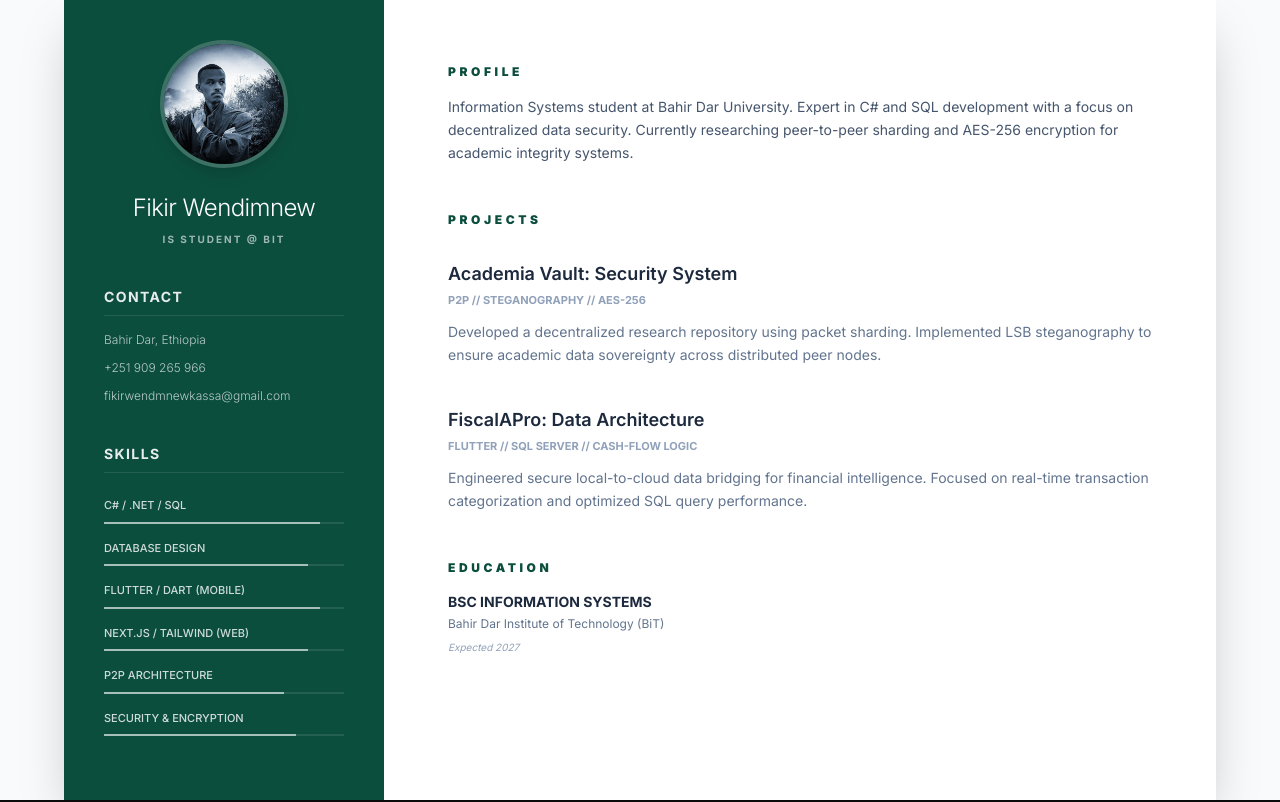
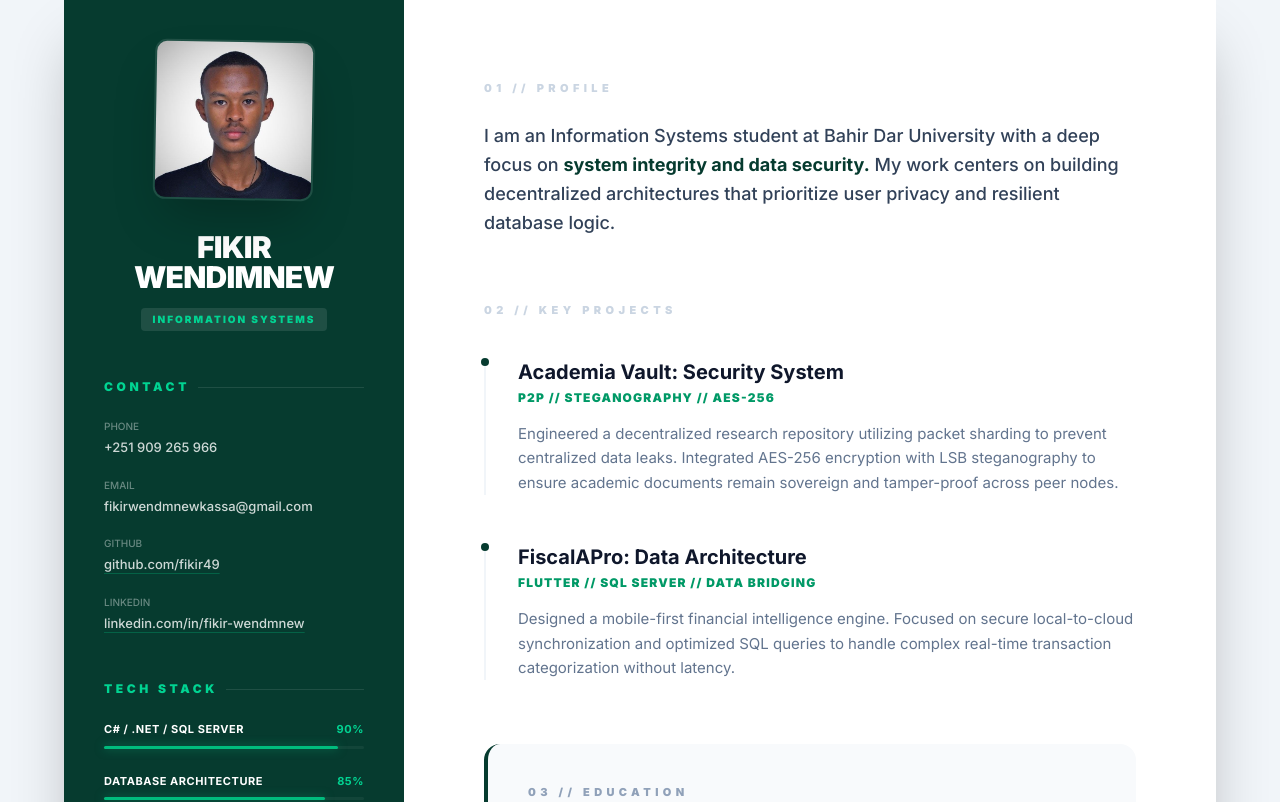
Before and after one commit to fikir49/my-portfolio, a Next.js app: page /resume in a window 1280 px wide. Shown: the top 802 px of the page. Built offline with nearby package versions, Linux system fonts and the light colour scheme.

Commit message:
FINAL_STABLE: Updated resume UI, photo path, and contacts

```diff
--- a/app/resume/page.tsx
+++ b/app/resume/page.tsx
@@ -3,52 +3,75 @@ import Image from 'next/image';
 
 export default function ResumePage() {
   const skillsList = [
-    { name: "C# / .NET / SQL", level: 90 },
-    { name: "Database Design", level: 85 },
+    { name: "C# / .NET / SQL Server", level: 90 },
+    { name: "Database Architecture", level: 85 },
     { name: "Flutter / Dart (Mobile)", level: 90 },
     { name: "Next.js / Tailwind (Web)", level: 85 },
-    { name: "P2P Architecture", level: 75 },
-    { name: "Security & Encryption", level: 80 }
+    { name: "P2P Systems & Sharding", level: 75 },
+    { name: "Cybersecurity & AES-256", level: 80 }
   ];
 
   return (
-    <div className="min-h-screen bg-[#f8fafc] text-slate-800 font-sans">
-      <div className="flex flex-col md:flex-row max-w-6xl mx-auto shadow-2xl min-h-screen bg-white">
+    <div className="min-h-screen bg-[#f1f5f9] text-slate-900 font-sans antialiased">
+      <div className="flex flex-col md:flex-row max-w-6xl mx-auto shadow-[0_35px_60px_-15px_rgba(0,0,0,0.3)] min-h-screen bg-white">
 
-        {/* SIDEBAR: The 'Professional' Green */}
-        <aside className="w-full md:w-[320px] bg-[#0c4e3e] p-10 text-white shrink-0">
-          <div className="text-center mb-10">
-            <div className="relative w-32 h-32 mx-auto rounded-full overflow-hidden border-4 border-white/20 shadow-lg">
+        {/* SIDEBAR: Deep Professional Emerald */}
+        <aside className="w-full md:w-[340px] bg-[#063b2f] p-10 text-white shrink-0">
+          <div className="text-center mb-12">
+            <div className="relative w-40 h-40 mx-auto rounded-xl overflow-hidden border-2 border-white/10 shadow-2xl rotate-1 group hover:rotate-0 transition-transform duration-500">
               <Image
-                src="/images/me.jpg"
+                src="/images/re_pho.jpg"
                 alt="Fikir Wendimnew Kassa"
                 fill
-                className="object-cover"
+                className="object-cover scale-110 group-hover:scale-100 transition-transform duration-500"
                 priority
               />
             </div>
-            <h1 className="mt-6 text-2xl font-light tracking-tight">Fikir Wendimnew</h1>
-            <p className="mt-2 text-[10px] uppercase tracking-[0.2em] text-white/60 font-bold">IS Student @ BiT</p>
+            <h1 className="mt-8 text-3xl font-black tracking-tight leading-none uppercase">Fikir<br/>Wendimnew</h1>
+            <div className="mt-4 inline-block px-3 py-1 bg-white/10 rounded text-[10px] uppercase tracking-[0.2em] text-emerald-400 font-black">
+              Information Systems
+            </div>
           </div>
 
-          <div className="space-y-10">
+          <div className="space-y-12">
+            {/* CONTACTS: Added GitHub & LinkedIn */}
             <section>
-              <h2 className="text-sm font-bold uppercase tracking-widest text-white/90 border-b border-white/10 pb-2">Contact</h2>
-              <div className="mt-4 space-y-3 text-xs text-white/70 font-light">
-                <p>Bahir Dar, Ethiopia</p>
-                <a href="tel:+251909265966" className="block hover:text-white transition-colors">+251 909 265 966</a>
-                <a href="mailto:fikirwendmnewkassa@gmail.com" className="block hover:text-white break-all">fikirwendmnewkassa@gmail.com</a>
+              <h2 className="text-xs font-black uppercase tracking-[0.3em] text-emerald-400 mb-6 flex items-center gap-2">
+                Contact <span className="h-[1px] flex-1 bg-white/10"></span>
+              </h2>
+              <div className="space-y-5 text-[13px] font-medium text-white/80">
+                <div className="flex flex-col">
+                  <span className="text-[10px] uppercase text-white/40 mb-1">Phone</span>
+                  <a href="tel:+251909265966" className="hover:text-emerald-400 transition-colors">+251 909 265 966</a>
+                </div>
+                <div className="flex flex-col">
+                  <span className="text-[10px] uppercase text-white/40 mb-1">Email</span>
+                  <a href="mailto:fikirwendmnewkassa@gmail.com" className="hover:text-emerald-400 break-all transition-colors">fikirwendmnewkassa@gmail.com</a>
+                </div>
+                <div className="flex flex-col">
+                  <span className="text-[10px] uppercase text-white/40 mb-1">GitHub</span>
+                  <a href="https://github.com/fikir49" target="_blank" className="hover:text-emerald-400 transition-colors underline decoration-emerald-500/30 underline-offset-4">github.com/fikir49</a>
+                </div>
+                <div className="flex flex-col">
+                  <span className="text-[10px] uppercase text-white/40 mb-1">LinkedIn</span>
+                  <a href="https://www.linkedin.com/in/fikir-wendmnew-kassa-92574b324" target="_blank" className="hover:text-emerald-400 transition-colors underline decoration-emerald-500/30 underline-offset-4">linkedin.com/in/fikir-wendmnew</a>
+                </div>
               </div>
             </section>
 
             <section>
-              <h2 className="text-sm font-bold uppercase tracking-widest text-white/90 border-b border-white/10 pb-2">Skills</h2>
-              <div className="mt-6 space-y-4">
+              <h2 className="text-xs font-black uppercase tracking-[0.3em] text-emerald-400 mb-6 flex items-center gap-2">
+                Tech Stack <span className="h-[1px] flex-1 bg-white/10"></span>
+              </h2>
+              <div className="space-y-6">
                 {skillsList.map((skill) => (
                   <div key={skill.name}>
-                    <p className="text-[11px] font-medium text-white/80 uppercase mb-2">{skill.name}</p>
-                    <div className="h-[2px] w-full bg-white/10">
-                      <div className="h-full bg-white/60" style={{ width: `${skill.level}%` }}></div>
+                    <div className="flex justify-between text-[11px] font-bold uppercase mb-2 tracking-wider">
+                      <span>{skill.name}</span>
+                      <span className="text-emerald-400">{skill.level}%</span>
+                    </div>
+                    <div className="h-[3px] w-full bg-white/5 rounded-full">
+                      <div className="h-full bg-emerald-500 rounded-full shadow-[0_0_10px_rgba(16,185,129,0.5)]" style={{ width: `${skill.level}%` }}></div>
                     </div>
                   </div>
                 ))}
@@ -57,42 +80,46 @@ export default function ResumePage() {
           </div>
         </aside>
 
-        {/* MAIN: The Clean Content Area */}
-        <main className="flex-1 p-10 md:p-16 space-y-12 bg-white">
+        {/* MAIN AREA: Approachable & Readable */}
+        <main className="flex-1 p-12 md:p-20 space-y-16 bg-white">
           <section>
-            <h2 className="text-xs font-black uppercase tracking-[0.3em] text-[#0c4e3e] mb-4">Profile</h2>
-            <p className="text-sm leading-relaxed text-slate-600 font-normal">
-              Information Systems student at Bahir Dar University. Expert in C# and SQL development with a focus on decentralized data security. Currently researching peer-to-peer sharding and AES-256 encryption for academic integrity systems.
+            <h2 className="text-[11px] font-black uppercase tracking-[0.4em] text-slate-300 mb-6">01 // Profile</h2>
+            <p className="text-lg leading-relaxed text-slate-700 font-medium">
+              I am an Information Systems student at Bahir Dar University with a deep focus on <span className="text-[#063b2f] font-bold">system integrity and data security.</span> My work centers on building decentralized architectures that prioritize user privacy and resilient database logic.
             </p>
           </section>
 
           <section>
-            <h2 className="text-xs font-black uppercase tracking-[0.3em] text-[#0c4e3e] mb-8">Projects</h2>
-            <div className="space-y-10">
-              <div className="group">
-                <h3 className="text-lg font-semibold text-slate-800 group-hover:text-[#0c4e3e] transition-colors">Academia Vault: Security System</h3>
-                <p className="text-[11px] text-slate-400 font-bold uppercase mt-1">P2P // Steganography // AES-256</p>
-                <p className="mt-3 text-sm leading-relaxed text-slate-500">
-                  Developed a decentralized research repository using packet sharding. Implemented LSB steganography to ensure academic data sovereignty across distributed peer nodes.
+            <h2 className="text-[11px] font-black uppercase tracking-[0.4em] text-slate-300 mb-10">02 // Key Projects</h2>
+            <div className="space-y-12">
+              <div className="group relative pl-8 border-l-2 border-slate-100 hover:border-[#063b2f] transition-all">
+                <div className="absolute -left-[5px] top-0 w-2 h-2 bg-[#063b2f] rounded-full"></div>
+                <h3 className="text-xl font-bold text-slate-900 group-hover:translate-x-2 transition-transform">Academia Vault: Security System</h3>
+                <p className="text-xs text-emerald-600 font-black uppercase mt-1 tracking-widest">P2P // Steganography // AES-256</p>
+                <p className="mt-4 text-[15px] leading-relaxed text-slate-500 font-normal">
+                  Engineered a decentralized research repository utilizing packet sharding to prevent centralized data leaks. Integrated AES-256 encryption with LSB steganography to ensure academic documents remain sovereign and tamper-proof across peer nodes.
                 </p>
               </div>
 
-              <div className="group">
-                <h3 className="text-lg font-semibold text-slate-800 group-hover:text-[#0c4e3e] transition-colors">FiscalAPro: Data Architecture</h3>
-                <p className="text-[11px] text-slate-400 font-bold uppercase mt-1">Flutter // SQL Server // Cash-Flow Logic</p>
-                <p className="mt-3 text-sm leading-relaxed text-slate-500">
-                  Engineered secure local-to-cloud data bridging for financial intelligence. Focused on real-time transaction categorization and optimized SQL query performance.
+              <div className="group relative pl-8 border-l-2 border-slate-100 hover:border-[#063b2f] transition-all">
+                <div className="absolute -left-[5px] top-0 w-2 h-2 bg-[#063b2f] rounded-full"></div>
+                <h3 className="text-xl font-bold text-slate-900 group-hover:translate-x-2 transition-transform">FiscalAPro: Data Architecture</h3>
+                <p className="text-xs text-emerald-600 font-black uppercase mt-1 tracking-widest">Flutter // SQL Server // Data Bridging</p>
+                <p className="mt-4 text-[15px] leading-relaxed text-slate-500 font-normal">
+                  Designed a mobile-first financial intelligence engine. Focused on secure local-to-cloud synchronization and optimized SQL queries to handle complex real-time transaction categorization without latency.
                 </p>
               </div>
             </div>
           </section>
 
-          <section>
-            <h2 className="text-xs font-black uppercase tracking-[0.3em] text-[#0c4e3e] mb-4">Education</h2>
-            <div>
-              <h3 className="text-sm font-bold text-slate-800 uppercase">BSc Information Systems</h3>
-              <p className="text-xs text-slate-500 mt-1">Bahir Dar Institute of Technology (BiT)</p>
-              <p className="text-[10px] text-slate-400 mt-2 font-mono italic">Expected 2027</p>
+          <section className="bg-slate-50 p-10 rounded-2xl border-l-4 border-[#063b2f]">
+            <h2 className="text-[11px] font-black uppercase tracking-[0.4em] text-slate-400 mb-4">03 // Education</h2>
+            <div className="flex justify-between items-start">
+              <div>
+                <h3 className="text-lg font-bold text-slate-900">BSc Information Systems</h3>
+                <p className="text-sm font-semibold text-slate-500 mt-1">Bahir Dar Institute of Technology (BiT)</p>
+              </div>
+              <p className="text-xs font-black text-emerald-600 bg-white px-3 py-1 rounded shadow-sm">CLASS OF 2027</p>
             </div>
           </section>
         </main>
```
Also changed, not shown: public/images/profile-demo.png.jpg (deleted), public/images/re_pho.jpg (added).
